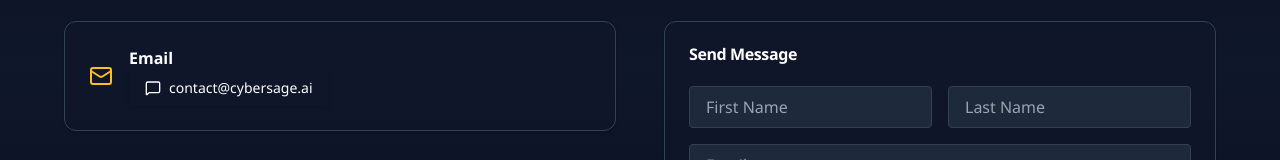
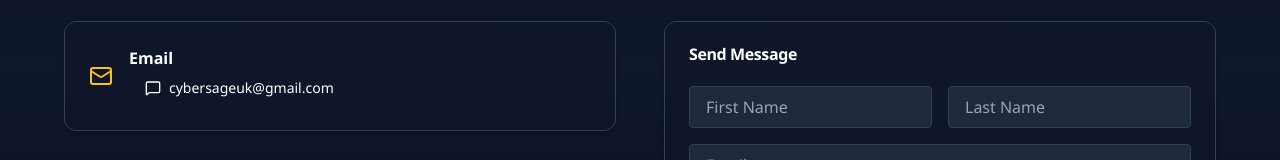
Before and after one commit to khurramqamar1035/CyberSage, a React (Create React App) app: page /contact in a window 1280 px wide. Shown: the part 427-587 px from the top of the page. Built offline with nearby package versions, Linux system fonts and the light colour scheme; the HTML template or start-up script is replaced by a standard one.

Commit message:
update emails 2

```diff
--- a/src/pages/ContactPage.jsx
+++ b/src/pages/ContactPage.jsx
@@ -76,7 +76,7 @@ const ContactPage = () => {
                       }
                     >
                       <MessageSquare className="w-4 h-4" />
-                      contact@cybersage.ai
+                      cybersageuk@gmail.com
                     </Button>
                   </div>
                 </CardContent>
--- a/src/pages/DevelopmentPage.jsx
+++ b/src/pages/DevelopmentPage.jsx
@@ -346,7 +346,7 @@ const DevelopmentPage = () => {
               className="border-gray-700 text-white hover:bg-gray-800 w-full sm:w-auto"
               onClick={() =>
                 window.open(
-                  "https://mail.google.com/mail/?view=cm&fs=1&to=peeyushk2198@gmail.com",
+                  "https://mail.google.com/mail/?view=cm&fs=1&to=cybersageuk@gmail.com",
                   "_blank"
                 )
               }
--- a/src/pages/SecurityPage.jsx
+++ b/src/pages/SecurityPage.jsx
@@ -362,7 +362,7 @@ const SecurityPage = () => {
               className="border-gray-700 text-white hover:bg-gray-800 w-full sm:w-auto"
               onClick={() =>
                 window.open(
-                  "https://mail.google.com/mail/?view=cm&fs=1&to=peeyushk2198@gmail.com",
+                  "https://mail.google.com/mail/?view=cm&fs=1&to=cybersageuk@gmail.com",
                   "_blank"
                 )
               }
--- a/src/pages/TrainingPage.jsx
+++ b/src/pages/TrainingPage.jsx
@@ -373,7 +373,7 @@ const TrainingPage = () => {
               className="border-gray-700 text-white hover:bg-gray-800 w-full sm:w-auto"
               onClick={() =>
                 window.open(
-                  "https://mail.google.com/mail/?view=cm&fs=1&to=peeyushk2198@gmail.com",
+                  "https://mail.google.com/mail/?view=cm&fs=1&to=cybersageuk@gmail.com",
                   "_blank"
                 )
               }
```
